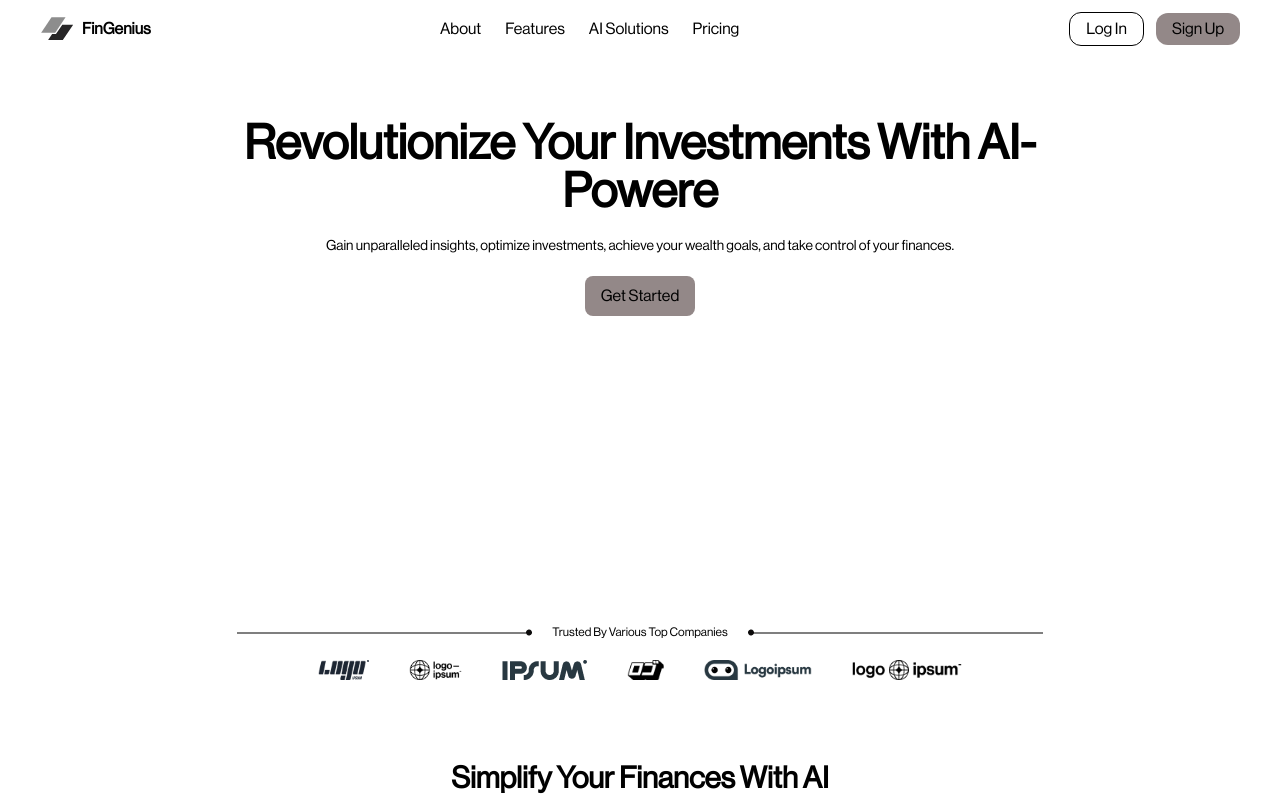
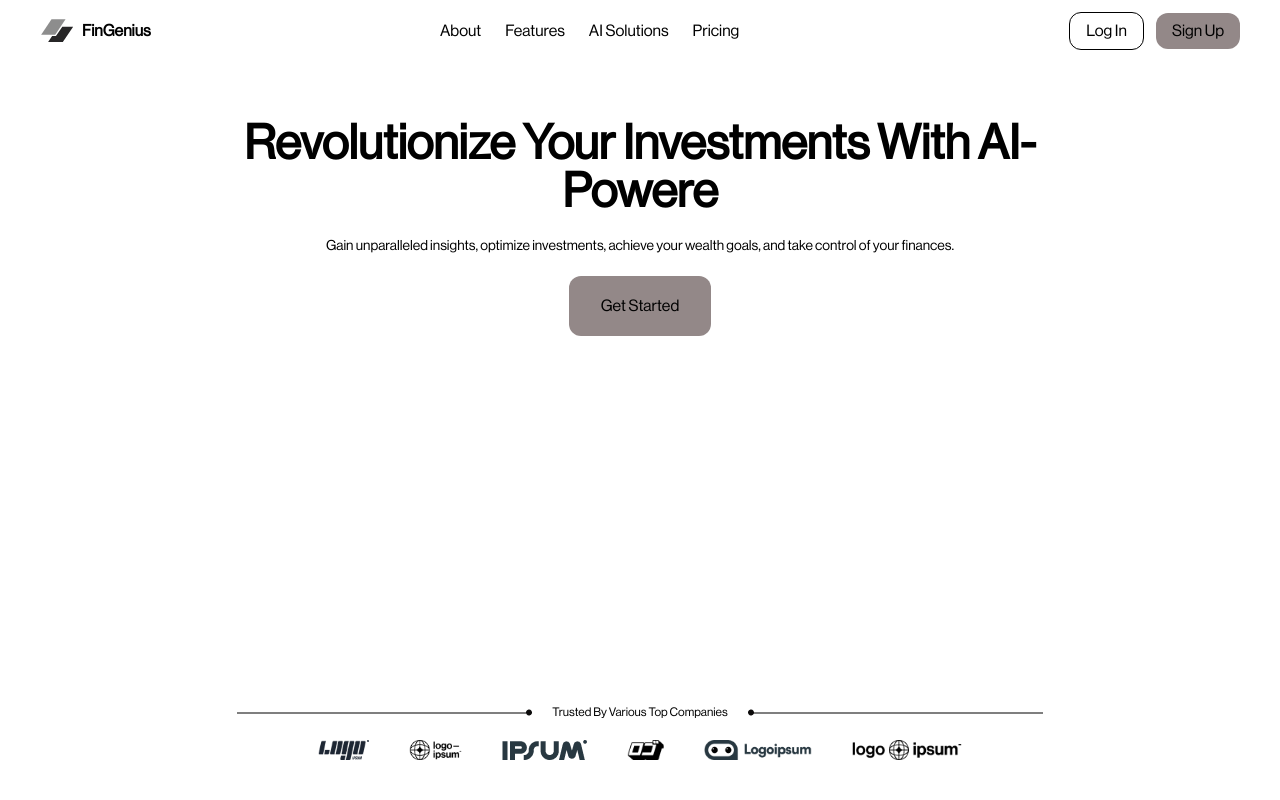
Before and after one commit to oseji/IntelliVest, a React (Vite) app: page / in a window 1280 px wide. Shown: the top 800 px of the page. Built offline with nearby package versions, Linux system fonts and the light colour scheme.

Commit message:
made adjustments to measurements and changed lock animation from heartbeat to a ripple effect

```diff
--- a/src/Faq.tsx
+++ b/src/Faq.tsx
@@ -35,6 +35,11 @@ const Faq = () => {
         newNum = 5;
       } else if (faqNum === "6") {
         newNum = 6;
+      }
+
+      //if the same faq is clicked twice it should close
+      if (newNum === prevNum) {
+        newNum = 0;
       }
 
       return newNum;
--- a/src/HeroSection.tsx
+++ b/src/HeroSection.tsx
@@ -32,7 +32,7 @@ const HeroSection = () => {
           goals, and take control of your finances.
         </p>
 
-        <button className="px-4 py-2  rounded-lg block mx-auto lg:mt-5 mt-7 bg-[#938888] hover:scale-110 transition ease-in-out duration-150">
+        <button className="px-[32px] py-[18px] rounded-xl block mx-auto lg:mt-5 mt-7 bg-[#938888] hover:scale-110 transition ease-in-out duration-150">
           Get Started
         </button>
       </div>
--- a/src/Section2.tsx
+++ b/src/Section2.tsx
@@ -10,13 +10,14 @@ const Section2 = () => {
   };
 
   const lockVariants = {
-    rest: { scale: 0.75 },
+    rest: { scale: 0.75, opacity: 0 },
     beat: {
-      scale: 1,
+      scale: [0, 1.1],
+      opacity: [1, 0.5],
       transition: {
-        duration: 1,
+        duration: 1.7,
         repeat: Infinity,
-        repeatType: "reverse" as const,
+        repeatType: "loop" as const,
         ease: "easeInOut",
       },
     },
@@ -122,6 +123,7 @@ const Section2 = () => {
             variants={lockVariants}
             initial="rest"
             whileInView="beat"
+            transition={{ delay: 0.9 }}
             cx="322.5"
             cy="311.5"
             rx="287"
@@ -133,6 +135,7 @@ const Section2 = () => {
             variants={lockVariants}
             initial="rest"
             whileInView="beat"
+            transition={{ delay: 0.5 }}
             cx="322.5"
             cy="312"
             rx="237"
@@ -144,6 +147,7 @@ const Section2 = () => {
             variants={lockVariants}
             initial="rest"
             whileInView="beat"
+            transition={{ delay: 0 }}
             cx="322.5"
             cy="311.5"
             rx="196"
--- a/src/Section3.tsx
+++ b/src/Section3.tsx
@@ -25,7 +25,7 @@ const Section3 = () => {
         and investment goals
       </p>
 
-      <div className="flex flex-row justify-center gap-2 md:gap-5 rounded-xl  w-fit mx-auto mt-5 ">
+      <div className="flex flex-row justify-center gap-2 md:gap-5 rounded-xl  w-fit mx-auto mt-5 bg-[#E7E6E6]  p-2">
         <button
           className={`px-4 py-2 rounded-xl transition ease-in-out duration-200 ${
             isMonthly ? "activePrice" : ""
--- a/src/index.css
+++ b/src/index.css
@@ -15,7 +15,7 @@ html {
 }
 
 section {
-  @apply lg:min-h-screen90 px-5 md:px-20 py-10;
+  @apply lg:min-h-screen px-5 md:px-20 py-10;
 }
 
 .sectionHeading {
@@ -40,7 +40,7 @@ header {
 }
 
 nav {
-  @apply w-full lg:w-2/3 flex flex-col lg:flex-row items-center justify-between gap-10 transition ease-in-out duration-300 relative;
+  @apply w-full lg:w-2/3 flex flex-col lg:flex-row items-center justify-between gap-10 lg:gap-0 transition ease-in-out duration-300 relative;
 }
 
 .hideNav {
@@ -60,7 +60,7 @@ nav {
 }
 
 .navBtn {
-  @apply capitalize px-4 py-1 rounded-xl  hover:scale-105 transition ease-in-out duration-150;
+  @apply capitalize px-4 py-[6px] rounded-xl  hover:scale-105 transition ease-in-out duration-150;
 }
 
 /* HERO SECTION */
@@ -78,11 +78,11 @@ nav {
 }
 
 .priceCardsGrp {
-  @apply flex flex-col md:flex-row items-center justify-between mt-10 gap-10 xl:gap-0 flex-wrap;
+  @apply flex flex-col md:flex-row items-center justify-between mt-10 gap-10 lg:gap-0 flex-wrap;
 }
 
 .priceCard {
-  @apply w-10/12 md:w-[350px] lg:w-auto 2xl:w-1/4 p-3 rounded-xl mx-auto bg-[#E7E6E6] bg-opacity-95;
+  @apply w-10/12 md:w-[343px] lg:w-auto 2xl:w-1/4 px-8 py-6 rounded-xl mx-auto bg-[#E7E6E6] bg-opacity-95;
 }
 
 .cardHeading {
@@ -107,11 +107,11 @@ nav {
 
 /* FAQ */
 .faqGrp {
-  @apply w-full lg:w-3/4 mt-5 flex flex-col gap-10;
+  @apply w-full lg:w-3/4 gap-5 flex flex-col;
 }
 
 .faq {
-  @apply bg-[#E7E6E6] py-5 px-6 rounded-xl;
+  @apply py-5 px-6 bg-[#E7E6E6]  rounded-xl;
 }
 
 .faqHeading {
```
